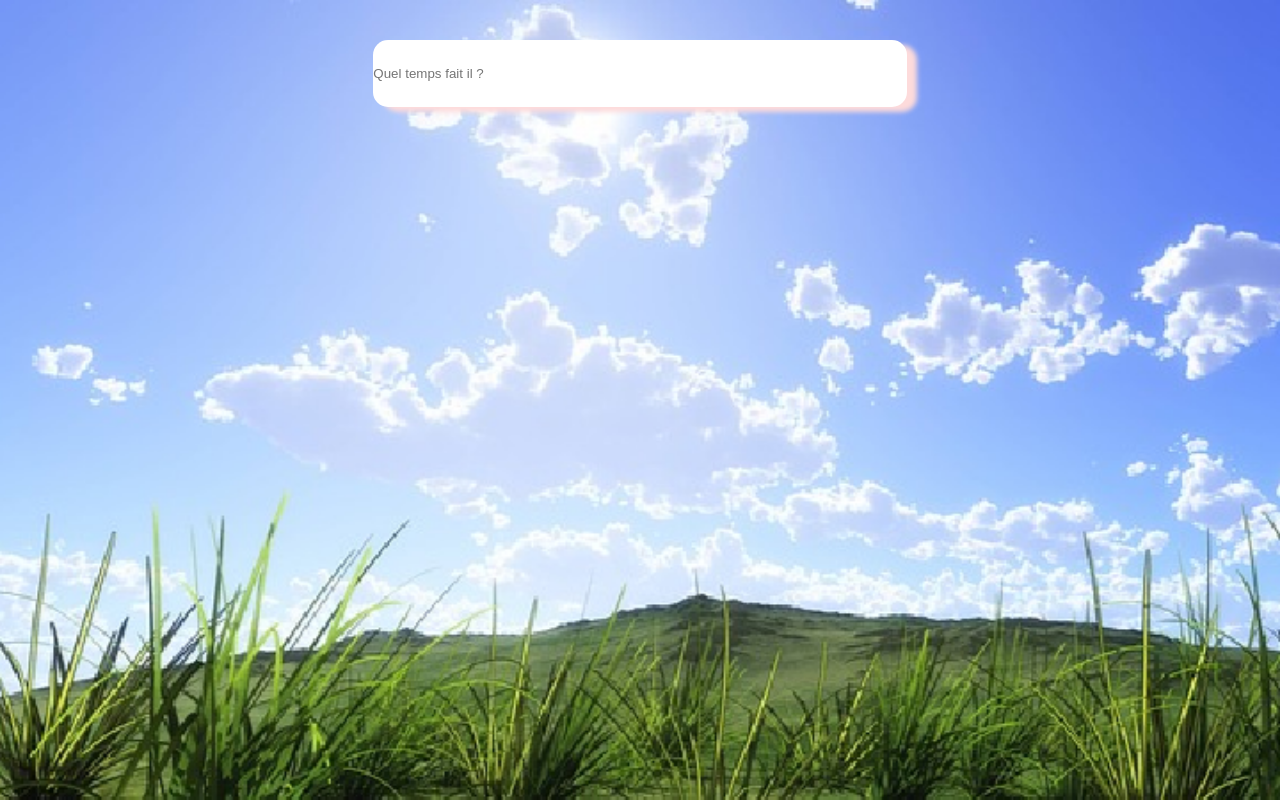
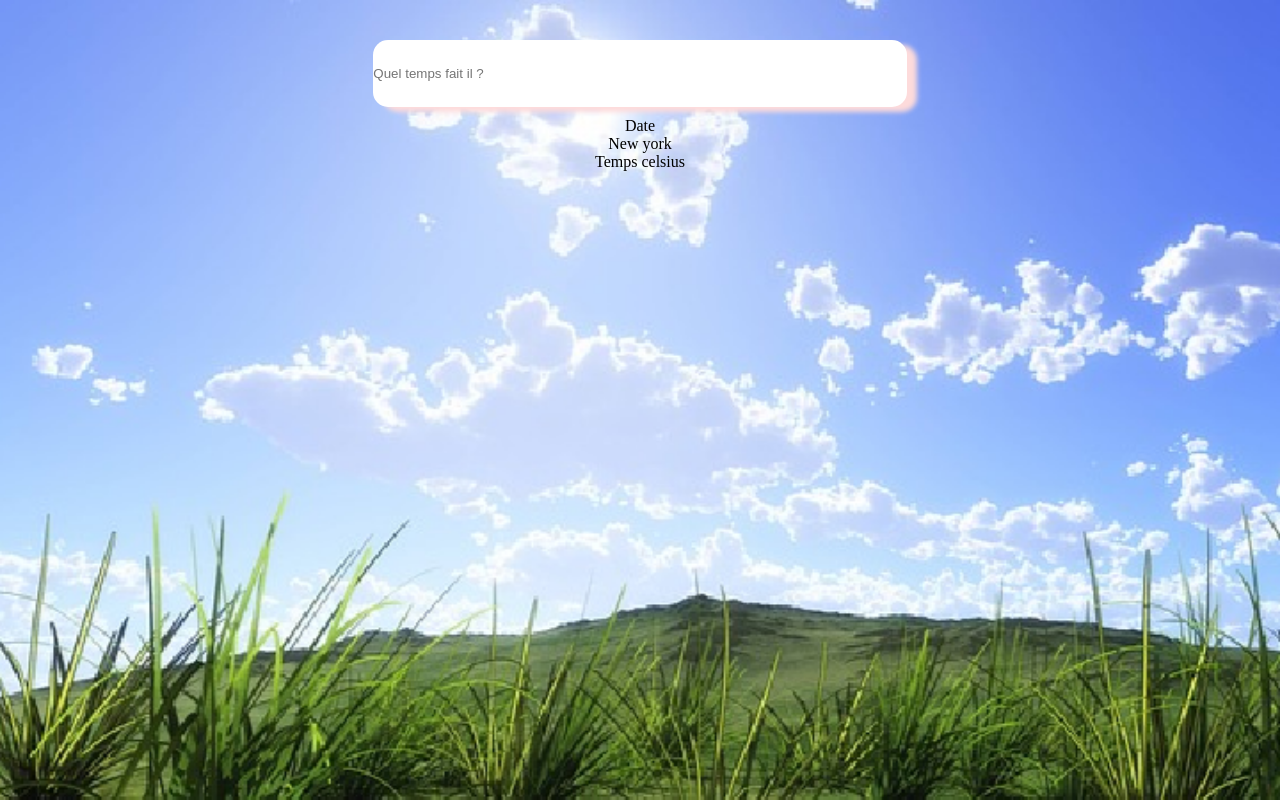
Before and after one commit to Deflandrenassim/ApiMeteo-reactJs, a React (Create React App) app: page / in a window 1280 px wide. Built offline with nearby package versions, Linux system fonts and the light colour scheme.

Commit message:
update css and add container info

```diff
--- a/src/App.js
+++ b/src/App.js
@@ -15,6 +15,12 @@ function App() {
               placeholder="Quel temps fait il ?"
               />
         </div>
+          <div class="container-info">
+            <div class="date"> Date </div>
+            <div class="ville"> New york </div>
+            <div class="temps"> Temps celsius</div>
+          </div>
+
      </div>
 
     </div>
--- a/src/index.css
+++ b/src/index.css
@@ -30,3 +30,14 @@ body {
   box-shadow:  10px 5px 5px rgb(253, 219, 219);
   color: black;
 }
+.search-box:focus{
+  background-color: rgba(247, 235, 235, 0.932);
+}
+
+.container-info{
+  display: flex;
+  flex-direction: column;
+  align-items: center;
+  padding: 10px; /* padding du top container */
+
+}
```
